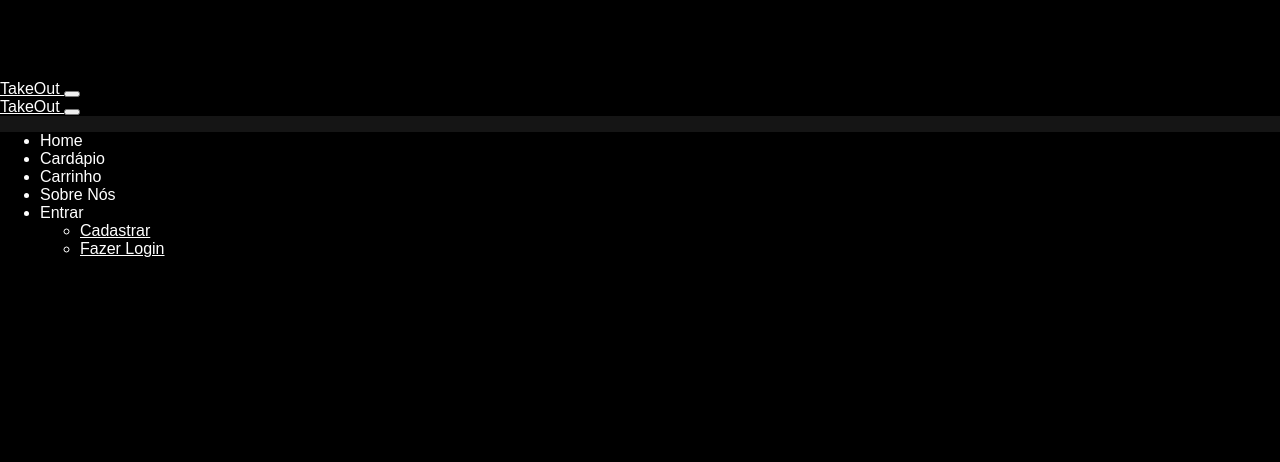
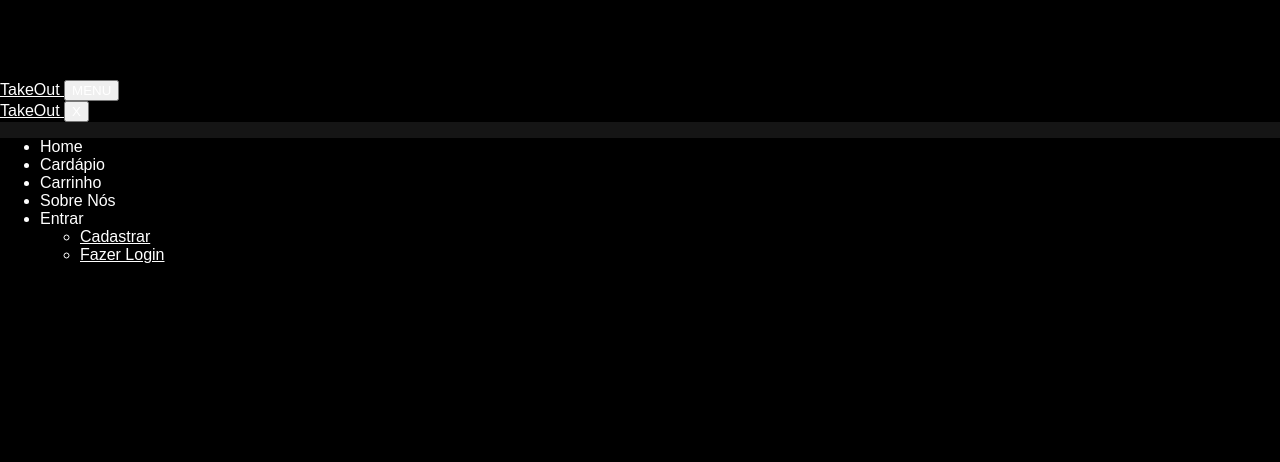
Before and after one commit to Joviviz/Site-Restaurante-Take-Out, a Flask app: template app/views/navbar.html in a window 1280 px wide. Shown: the top 462 px of the page. Run offline with Flask 3, Linux system fonts and the light colour scheme; the template is opened without the code that fills it, so the values that code supplies are empty.

Commit message:
navbar buttons adjusted

```diff
--- a/app/views/navbar.html
+++ b/app/views/navbar.html
@@ -17,8 +17,10 @@
         data-bs-target="#offcanvasNavbar"
         aria-controls="offcanvasNavbar"
         aria-label="Alternar navegação"
+
       >
-        <span class="navbar-toggler-icon"></span>
+        <span>MENU</span>
+        <!-- <span class="navbar-toggler-icon"></span> -->
       </button>
 
       <div
@@ -28,16 +30,18 @@
         aria-labelledby="offcanvasNavbarLabel"
       >
         <div class="offcanvas-header border-bottom border-white">
-          <a class="navbar-brand" href="#!home.html">
+          <a class="navbar-brand text-white" href="#!home.html">
             <!-- <img class="navbar-icon" src="static/imgs/pizza-template.jpeg" alt="Logo" /> -->
             TakeOut
           </a>
           <button
             type="button"
-            class="btn-close border border-white"
+            class="navbar-toggler border border-white ms-auto"
             data-bs-dismiss="offcanvas"
             aria-label="Close"
-          ></button>
+          >
+          <span>X</span>
+          </button>
         </div>
 
         <div class="offcanvas-body w-100">
@@ -71,7 +75,7 @@
               >
             </li>
 
-            <li class="nav-item dropdown">
+            <li class="nav-item ms-3 dropdown">
               <a
                 class="nav-link dropdown-toggle"
                 href="#"
--- a/app/views/static/css/loginRegister.css
+++ b/app/views/static/css/loginRegister.css
@@ -86,3 +86,7 @@ body {
   font-size: 14px;
   cursor: pointer;
 }
+
+img {
+  filter: grayscale(100%);
+}
```
